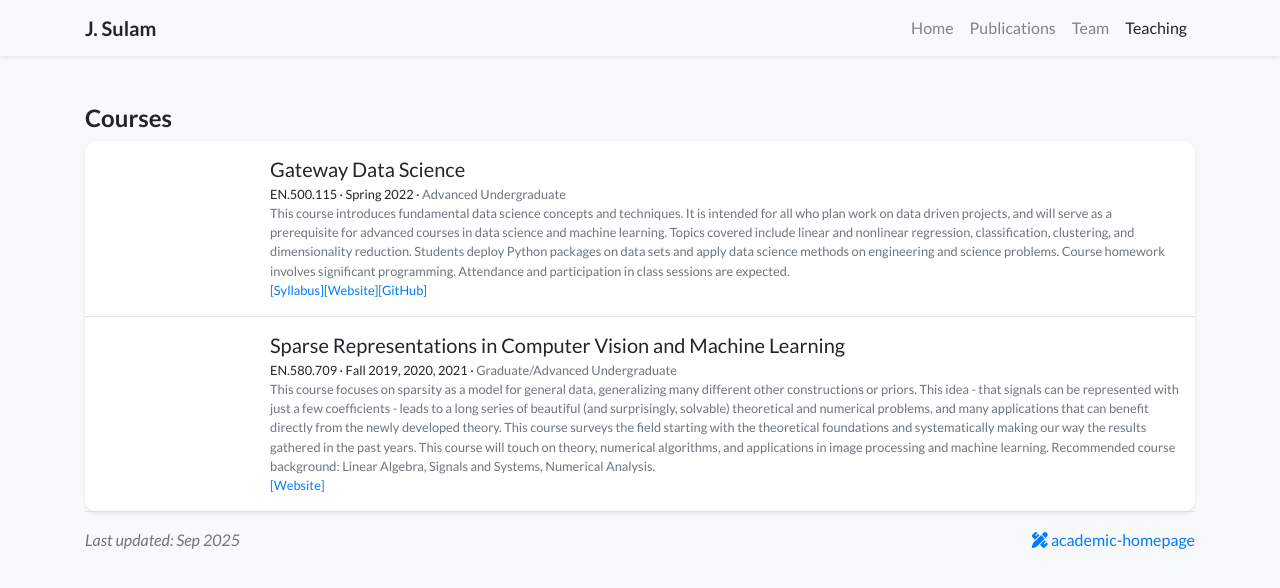
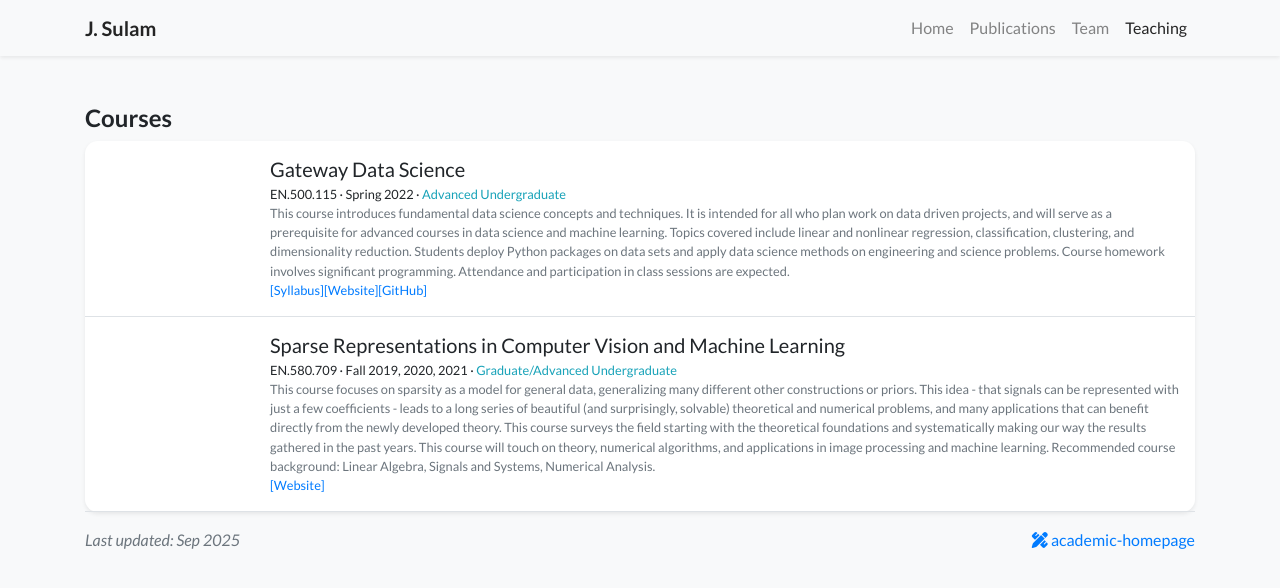
Before and after one commit to jsulam/jsulam.github.io, a Jekyll site: the page built from teaching.html, in a window 1280 px wide. Shown: the top 588 px of the page. Built offline with Jekyll 4.4.1, drawn with Linux system fonts in a browser that asks for light colours; nearby versions of some CDN libraries; a style sheet for code colours, icons or effects is not loaded.

Commit message:
Update course_item.html

```diff
--- a/_includes/widgets/course_item.html
+++ b/_includes/widgets/course_item.html
@@ -14,7 +14,7 @@
       <p class="mt-0 mb-0 small">
         {% if item.code %}{{ item.code }}{% endif %}
         {% if item.term %}{% if item.code %} · {% endif %}{{ item.term }}{% endif %}
-        {% if item.level %} · <span class="text-muted">{{ item.level }}</span>{% endif %}
+        {% if item.level %} · <span class="text-info">{{ item.level }}</span>{% endif %}
       </p>
 
       <p class="mt-0 mb-0 small text-muted">
```
